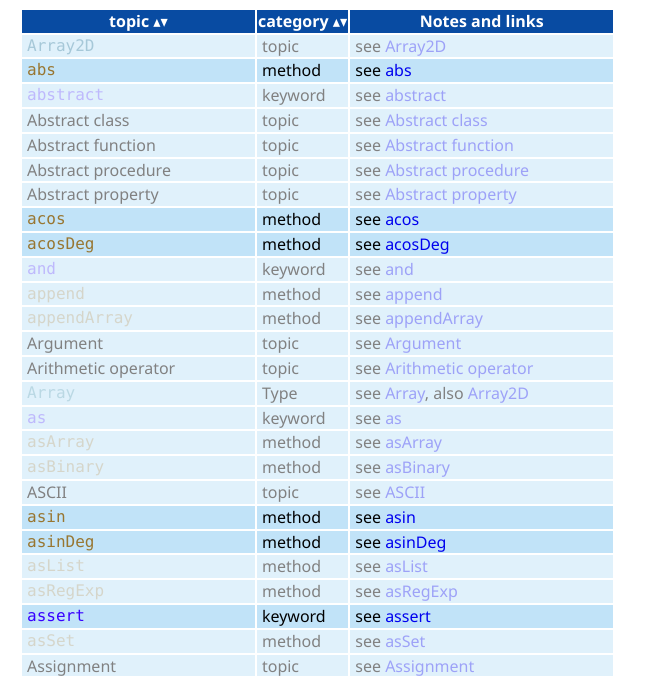
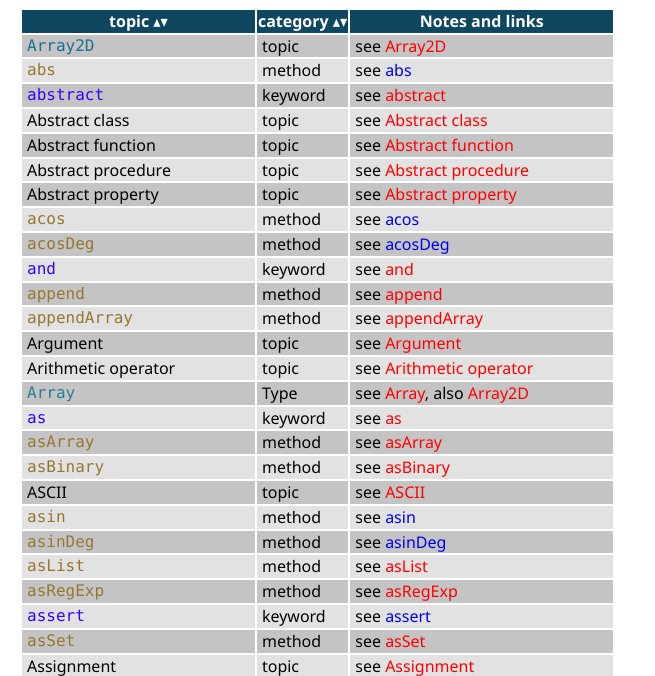
Before and after one commit to elan-language/Documentation, a plain HTML site: page ElanIndex.html in a window 1280 px wide. Shown: the part 111-787 px from the top of the page, without its empty margins (0-655 px from the left). Drawn offline with Linux system fonts and the light colour scheme.

Commit message:
Styling change for table colours, plus minor corrections

```diff
--- a/Documentation.css
+++ b/Documentation.css
@@ -16,11 +16,16 @@ p,img,pre,blockquote,address,td,th,li
   { font-size:12pt; text-indent:0pt; margin-bottom:8pt; line-height:1.3; }
 
 table { text-align:center; margin-top:4pt; margin-bottom:4pt; }
-td, td *{ background-color: rgb(193, 227, 248);}
+tr:nth-child(even) td{
+  background-color: rgb(226, 226, 226);
+}
+tr:nth-child(odd) td{
+  background-color: rgb(196, 196, 196);
+}
 td {padding-left: 5px;}
-th, th * {color: white; background-color: rgb(8, 75, 162);}
-tr.x, tr.x * {
-  opacity: 70%;
+th, th * {color: white; background-color: rgb(15,71,97)}
+tr.x td:nth-child(3) * {
+  color: red;
 }
 
 p.toc_1
--- a/ElanIndex.html
+++ b/ElanIndex.html
@@ -248,7 +248,7 @@ Click on its heading to sort a column</strong>
 <tr class="x"><td>Re-assign</td><td>topic</td><td>see <a href="ReferenceManual.html#Re-assign">Re-assign</a></td></tr>
 <tr><td><el-code><el-kw>record</el-kw></el-code></td><td>keyword</td><td>see <a href="LangRef.html#record">record</a></td></tr>
 <tr class="x"><td><el-code><el-type>RectangleVG</el-type></el-code></td><td>Type</td><td><a href="LibRef.html#RectangleVG">RectangleVG</td></tr>
-<tr class="x"><td><el-code><el-id>red</el-id></el-code></td><td>constant</td><td><a href="#red">red</td><td>topic</td></tr>
+<tr class="x"><td><el-code><el-id>red</el-id></el-code></td><td>constant</td><td><a href="#red">red</td></tr>
 <tr class="x"><td><el-code><el-method>reduce</el-method></el-code></td><td>method</td><td>see <a href="LibRef.html#reduce">reduce</td></tr>
 <tr class="x"><td><el-code><el-kw>ref</el-kw></el-code></td><td>keyword</td><td>see <a href="#ref">ref</td></tr>
 <tr class="x"><td>Reference Type</td><td>topic</td><td>see <a href="ReferenceManual.html#Reference_type">Reference Type</a></td></tr>
@@ -303,7 +303,7 @@ Click on its heading to sort a column</strong>
 <tr class="x"><td><el-code><el-type>VectorGraphics</el-type></el-code></td><td>Type</td><td>see <a href="LibRef.html#Graphics_vector">Graphics, Vector</a></td></tr>
 <tr class="x"><td><el-code><el-method>waitForAnyKey</el-method></el-code></td><td>method</td><td>see <a href="LibRef.html#waitForAnyKey">waitForAnyKey</td></tr>
 <tr><td><el-code><el-kw>while</el-kw></el-code></td><td>keyword</td><td>see <a href="LangRef.html#while">while</td></tr>
-<tr class="x"><td><el-code><el-id>white</el-id></el-code></td><td>constant</td><td>see <a href="#white">white</td><td>topic</td></tr>
+<tr class="x"><td><el-code><el-id>white</el-id></el-code></td><td>constant</td><td>see <a href="#white">white</td></tr>
 <tr class="x"><td><el-code><el-kw>with</el-kw></el-code></td><td>keyword</td><td>see <a href="#with">with</td></tr>
 <tr class="x"><td><el-code><el-method>withInsertAt</el-method></el-code></td><td>method</td><td>see <a href="LibRef.html#withInsertAt">withInsertAt</td></tr>
 <tr class="x"><td><el-code><el-method>withPutAt</el-method></el-code></td><td>method</td><td>see <a href="LibRef.html#withPutAt">withPutAt</td></tr>
@@ -312,7 +312,7 @@ Click on its heading to sort a column</strong>
 <tr class="x"><td><el-code><el-method>withRemoveAt</el-method></el-code></td><td>method</td><td>see <a href="LibRef.html#withRemoveAt">withRemoveAt</td></tr>
 <tr class="x"><td><el-code><el-method>withRemoveAtKey</el-method></el-code></td><td>method</td><td>see <a href="LibRef.html#withRemoveAtKey">withRemoveAtKey</td></tr>
 <tr class="x"><td><el-code><el-method>withRemoveFirst</el-method></el-code></td><td>method</td><td>see <a href="LibRef.html#withRemoveFirst">withRemoveFirst</td></tr>
-<tr class="x"><td><el-code><el-id>yellow</el-id></el-code></td><td>constant</td><td>see <a href="#yellow">yellow</td><td>topic</td></tr>
+<tr class="x"><td><el-code><el-id>yellow</el-id></el-code></td><td>constant</td><td>see <a href="#yellow">yellow</td></tr>
 </table>
 </body>
 </html>
```
Also changed, not shown: LibRef.html (+1 -1 lines).
